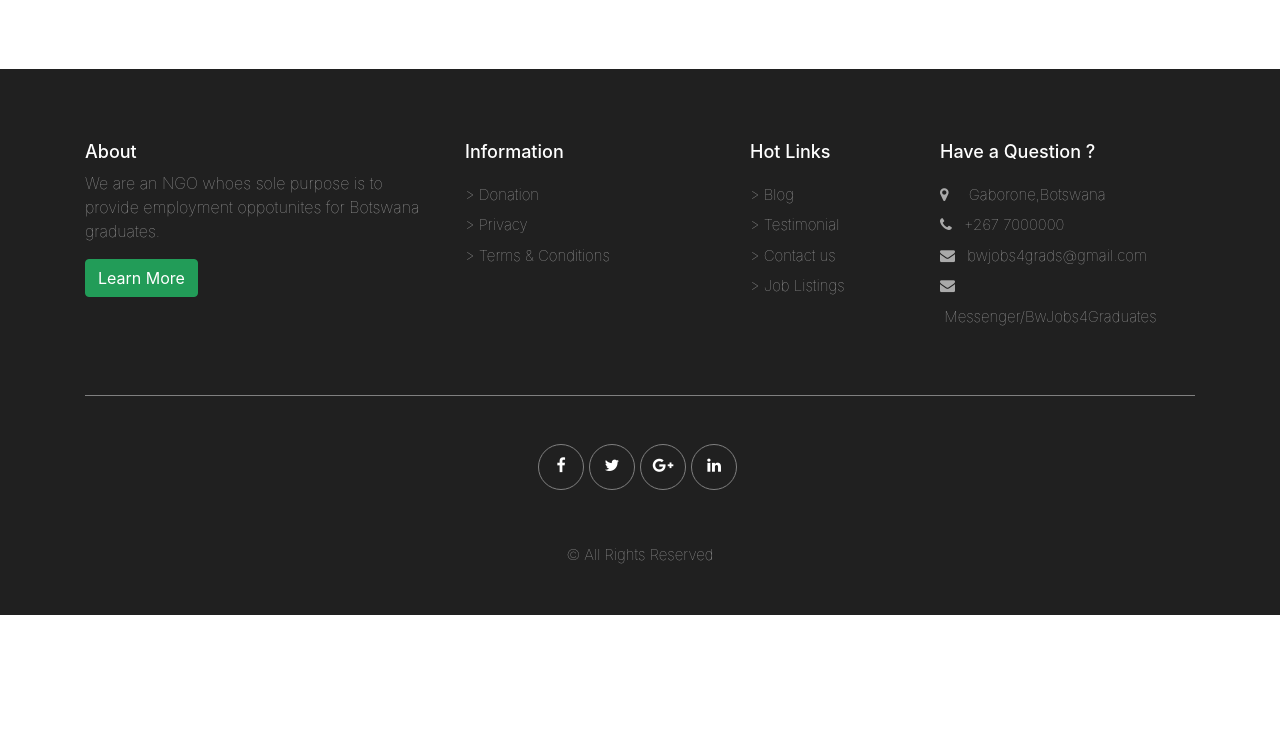
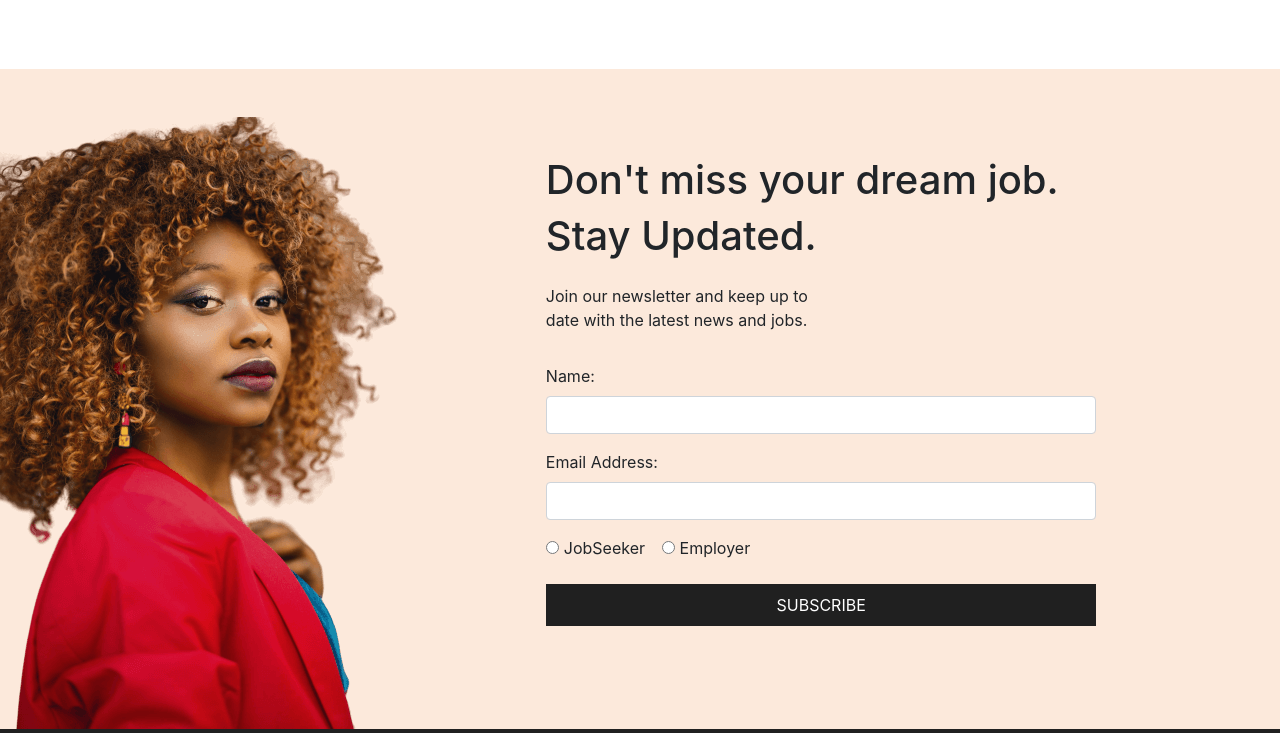
Before and after one commit to Developers-Circle-Gaborone/bwjobsforgraduates, a website: page index.html in a window 1280 px wide. Shown: the part 1507-2240 px from the top of the page. Before the commit the page ends 2122 px from the top, so only its background shows below. Drawn offline with nearby package versions, Linux system fonts and the light colour scheme.

Commit message:
added newsletter section, damn it looks neat (^_*) (#106) (#107)

```diff
--- a/css/index.css
+++ b/css/index.css
@@ -70,6 +70,10 @@
 
     .btn-primary:hover {
 
+    }
+
+    .btn-dark {
+      background: #202020;
     }
 
     .btn-outline-primary {
@@ -294,3 +298,49 @@
       width: 1em;
       height: 1em;
     }
+
+    /* newsletter */
+
+    .newsletter-container {
+      padding: 0;
+      /* height: 100vh; */
+      /* width: 100vw; */
+      background-color: #FCE9DB;
+    }
+
+    .newsletter-container__right {
+      position: relative;
+      top: 50%;
+      -webkit-transform: translateY(-50%);
+      -ms-transform: translateY(-50%);
+      transform: translateY(-50%);
+
+      padding-top: 3rem;
+      padding-bottom: 3rem;
+
+    }
+
+    .newsletter-container__btn {
+      width: 100%;
+      color: #fff;
+      border-radius: 0;
+      padding-top: .5rem;
+      padding-bottom: .5rem;
+      background-color: #202020;
+    }
+
+    .newsletter-container__btn:hover {
+      box-shadow: 0 10px 20px rgba(0,0,0,0.19), 0 6px 6px rgba(0,0,0,0.23);
+    }
+
+    @media only screen and (max-width: 600px) {
+      .newsletter-container__left {
+        display: none;
+
+      }
+      .newsletter-container__right {
+        margin-left: auto;
+        margin-right: auto;
+
+      }
+    }
--- a/index.html
+++ b/index.html
@@ -158,6 +158,53 @@
     </section>
     <!-- /. Testimonials -->
 
+    <!-- newsletter -->
+    <section class="newsletter-container">
+      <div class="row">
+        <div class="col-md-5 pt-5 pl-0 newsletter-container__left">.
+          <img src="images/african-woman2.png" alt="">
+        </div>
+        <div class="col-md-7 col-12">
+
+          <div class="newsletter-container__right w-75  ">
+            <h1>Don't miss your dream job.</h1>
+            <h1>Stay Updated.</h1>
+            <p class="w-50 py-3">
+              Join our newsletter and keep up to date
+              with the latest news and jobs.
+            </p>
+
+            <form class="" >
+              <div class="form-group">
+                <label for="name">Name:</label>
+                <input type="text" class="form-control" id="name" required>
+              </div>
+              <div class="form-group">
+                <label for="email">Email Address:</label>
+                <input type="email" class="form-control" id="email" required>
+              </div>
+
+              <div class="form-check-inline">
+                <label class="form-check-label">
+                  <input type="radio" class="form-check-input" name="usr_type" required>JobSeeker
+                </label>
+              </div>
+              <div class="form-check-inline">
+                <label class="form-check-label">
+                  <input type="radio" class="form-check-input" name="usr_type" >Employer
+                </label>
+              </div>
+
+              <div class="form-group mt-4">
+                <button class="btn newsletter-container__btn " type="submit" name="button">SUBSCRIBE</button>
+              </div>
+            </form>
+          </div>
+
+        </div>
+      </div>
+    </section>
+    <!-- /. newsletter -->
 
     <!-- footer -->
     <footer id="footer" class="bg-dark py-4">
@@ -166,7 +213,7 @@
           <div class="col-md-4 col-12">
             <h4>About</h4>
 
-            <p class="footer__txt txt-grey">
+            <p class="footer__txt txt-grey py-2">
               We are an NGO whoes sole purpose is to provide employment oppotunites for Botswana graduates.
              </p>
 
```
Also changed, not shown: images/african-woman2.png (added).
